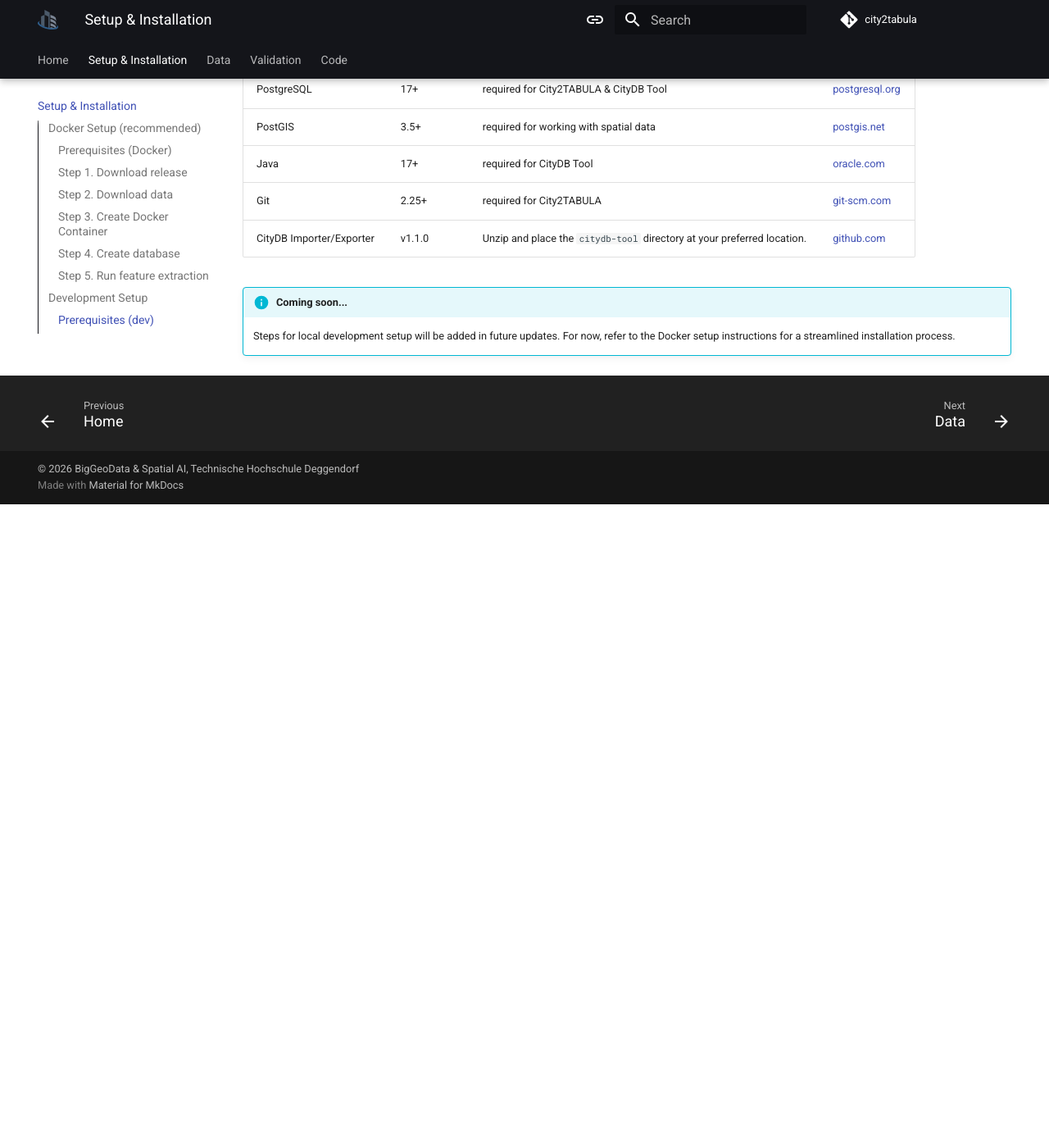
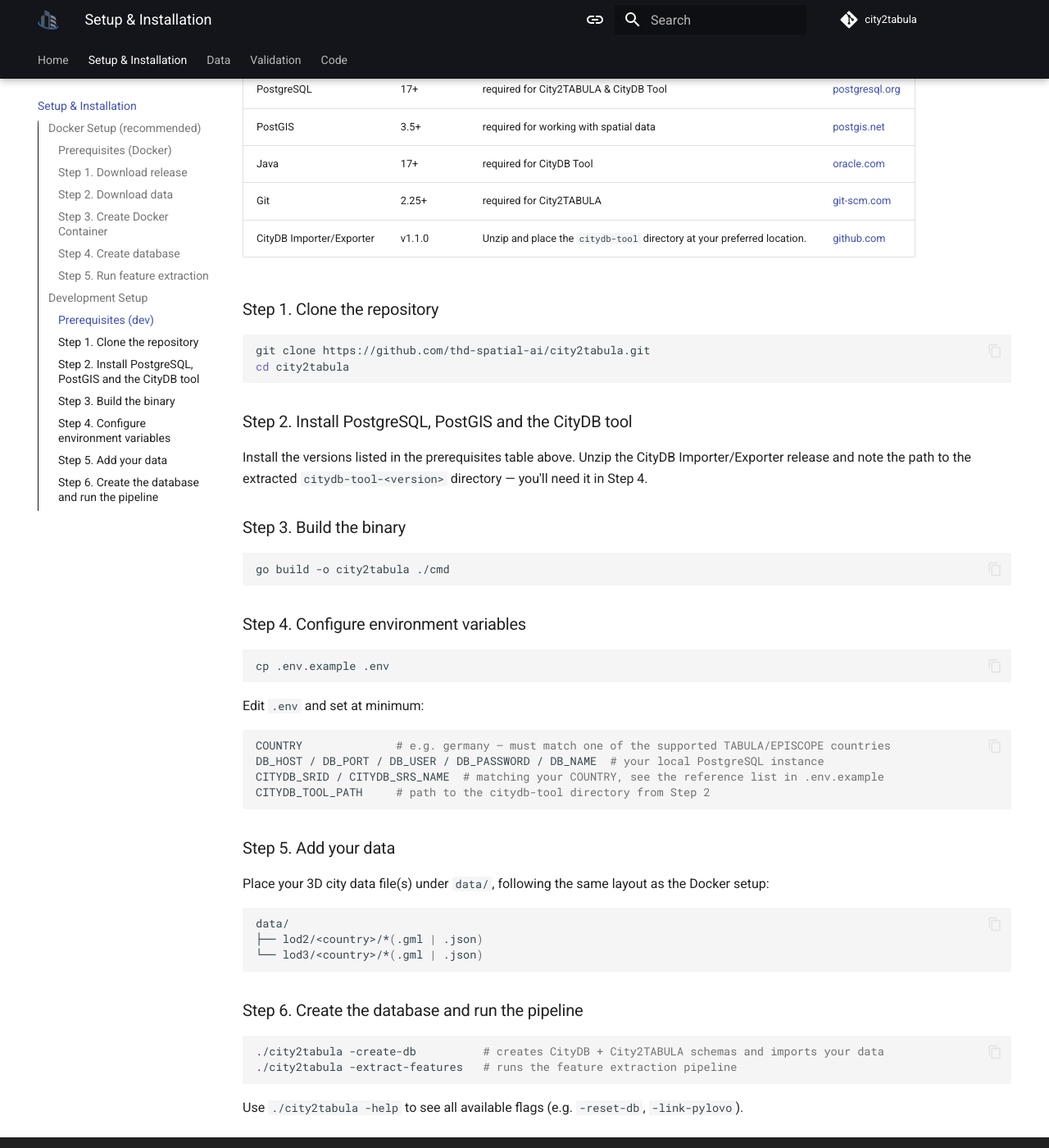
Before and after one commit to THD-Spatial-AI/city2tabula, an MkDocs documentation site: the page built from docs/installation/setup.md, in a window 1280 px wide and 1400 px high, scrolled down 3059 px. Shown: the whole window at 82% size. Built offline with MkDocs 1.6.1 and Material for MkDocs 9.7.7, drawn with Linux system fonts in a browser that asks for light colours; comment, search, counter and statistics services are not loaded; the version menu is left out; before the commit the page ends 3674 px from its top, so only the background shows below that.

Commit message:
docs: add local (non-Docker) setup steps for Linux/macOS (#75)
Documents the manual build/config/run path that was previously a
"coming soon" placeholder; Windows remains Docker-only per the
existing warning banner.

````diff
--- a/docs/installation/setup.md
+++ b/docs/installation/setup.md
@@ -140,5 +140,53 @@
 | Git                        | 2.25+   | required for City2TABULA | [git-scm.com](https://git-scm.com/downloads)                                                       |
 | CityDB Importer/Exporter   | v1.1.0 | Unzip and place the `citydb-tool` directory at your preferred location. | [github.com](https://github.com/3dcitydb/citydb-tool/releases/tag/v1.1.0)                          |
 
-!!! info "Coming soon..."
-    Steps for local development setup will be added in future updates. For now, refer to the Docker setup instructions for a streamlined installation process.
+### Step 1. Clone the repository
+
+```bash
+git clone https://github.com/thd-spatial-ai/city2tabula.git
+cd city2tabula
+```
+
+### Step 2. Install PostgreSQL, PostGIS and the CityDB tool
+
+Install the versions listed in the prerequisites table above. Unzip the CityDB Importer/Exporter release and note the path to the extracted `citydb-tool-<version>` directory — you'll need it in Step 4.
+
+### Step 3. Build the binary
+
+```bash
+go build -o city2tabula ./cmd
+```
+
+### Step 4. Configure environment variables
+
+```bash
+cp .env.example .env
+```
+
+Edit `.env` and set at minimum:
+
+```bash
+COUNTRY              # e.g. germany — must match one of the supported TABULA/EPISCOPE countries
+DB_HOST / DB_PORT / DB_USER / DB_PASSWORD / DB_NAME  # your local PostgreSQL instance
+CITYDB_SRID / CITYDB_SRS_NAME  # matching your COUNTRY, see the reference list in .env.example
+CITYDB_TOOL_PATH     # path to the citydb-tool directory from Step 2
+```
+
+### Step 5. Add your data
+
+Place your 3D city data file(s) under `data/`, following the same layout as the Docker setup:
+
+```bash
+data/
+├── lod2/<country>/*(.gml | .json)
+└── lod3/<country>/*(.gml | .json)
+```
+
+### Step 6. Create the database and run the pipeline
+
+```bash
+./city2tabula -create-db          # creates CityDB + City2TABULA schemas and imports your data
+./city2tabula -extract-features   # runs the feature extraction pipeline
+```
+
+Use `./city2tabula -help` to see all available flags (e.g. `-reset-db`, `-link-pylovo`).
````
